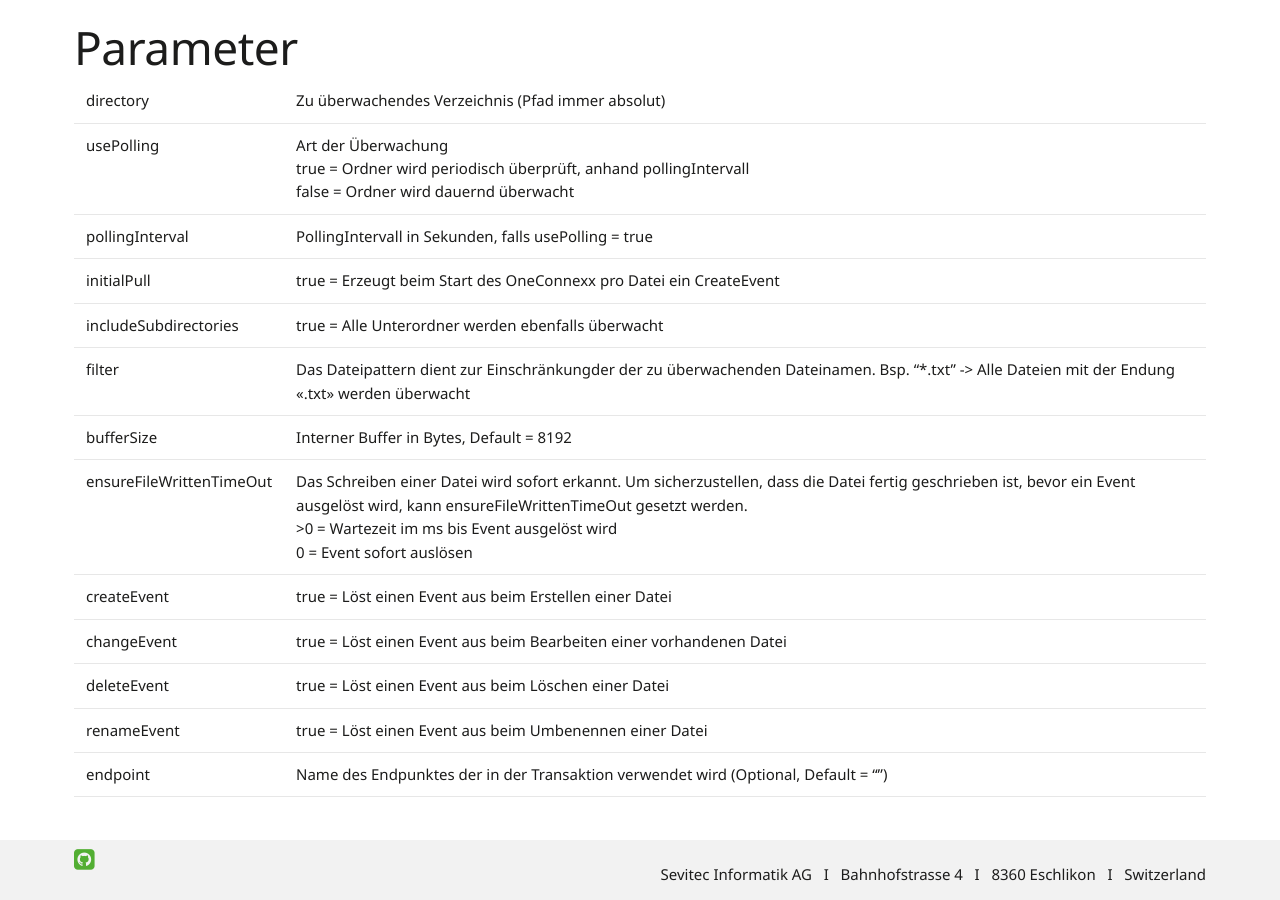
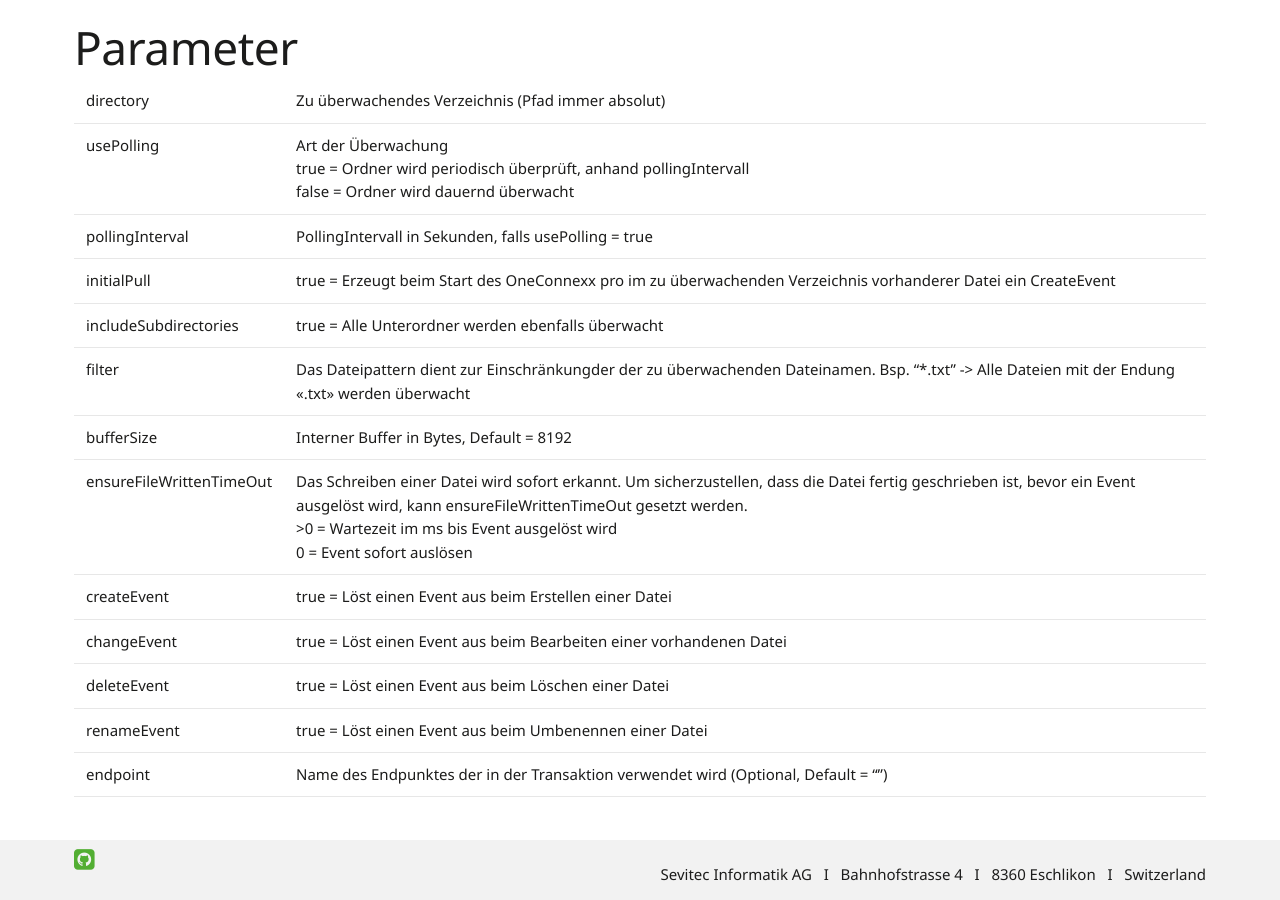
Before and after one commit to primesoft-group/oneconnexx-docs, a Jekyll site: the page built from _pages/addins/de/filesystemwatcher.md, in a window 1280 px wide and 900 px high, scrolled down 712 px. Built offline with Jekyll 4.4.1, drawn with Linux system fonts in a browser that asks for light colours; nearby versions of some CDN libraries; some web fonts are replaced.

Commit message:
Update filesystemwatcher.md

```diff
--- a/_pages/addins/de/filesystemwatcher.md
+++ b/_pages/addins/de/filesystemwatcher.md
@@ -23,7 +23,7 @@ Das FileSystemWatcher AddIn dient zur Überwachung von Dateiordern und Dateien.
 | directory | Zu überwachendes Verzeichnis (Pfad immer absolut) |
 | usePolling | Art der Überwachung<br />true = Ordner wird periodisch überprüft, anhand pollingIntervall<br />false = Ordner wird dauernd überwacht |
 | pollingInterval | PollingIntervall in Sekunden, falls usePolling = true |
-| initialPull | true = Erzeugt beim Start des OneConnexx pro Datei ein CreateEvent |
+| initialPull | true = Erzeugt beim Start des OneConnexx pro im zu überwachenden Verzeichnis vorhanderer Datei ein CreateEvent |
 | includeSubdirectories | true = Alle Unterordner werden ebenfalls überwacht |
 | filter | Das Dateipattern dient zur Einschränkungder der zu überwachenden Dateinamen. Bsp. "*.txt" -> Alle Dateien mit der Endung «.txt» werden überwacht |
 | bufferSize | Interner Buffer in Bytes, Default =  8192 |
```
